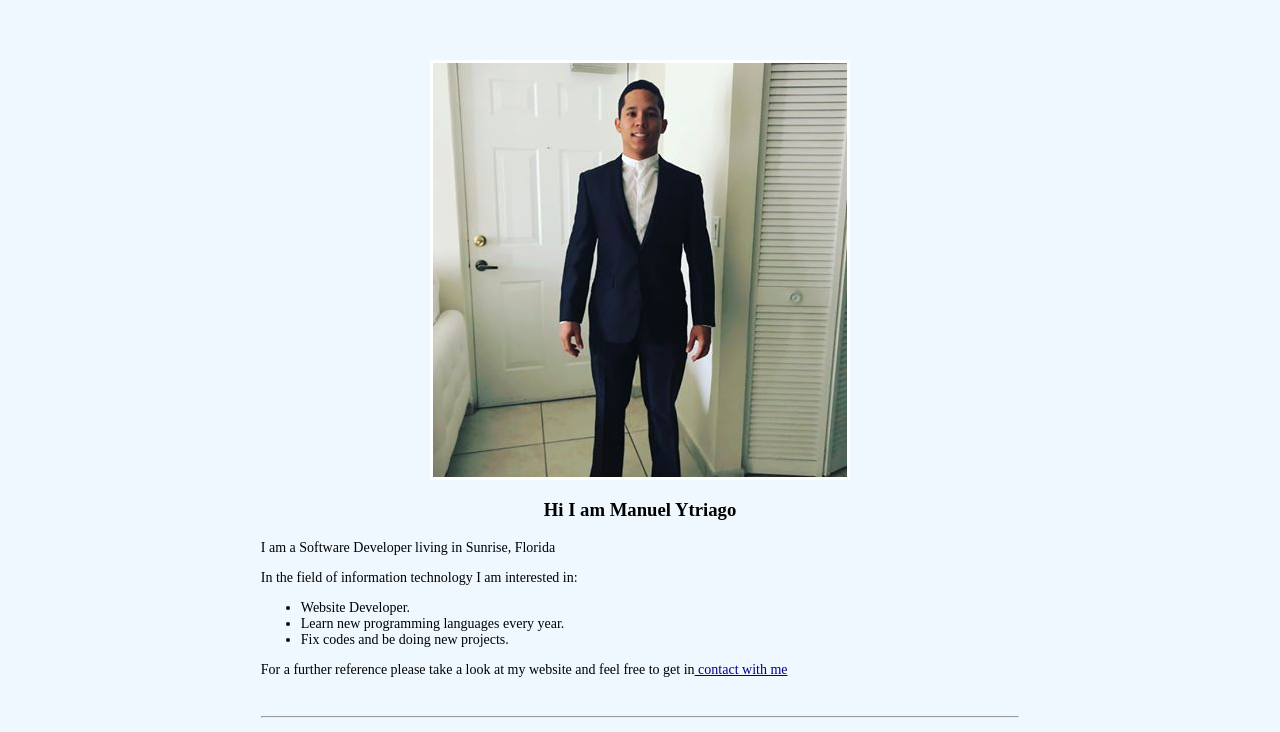
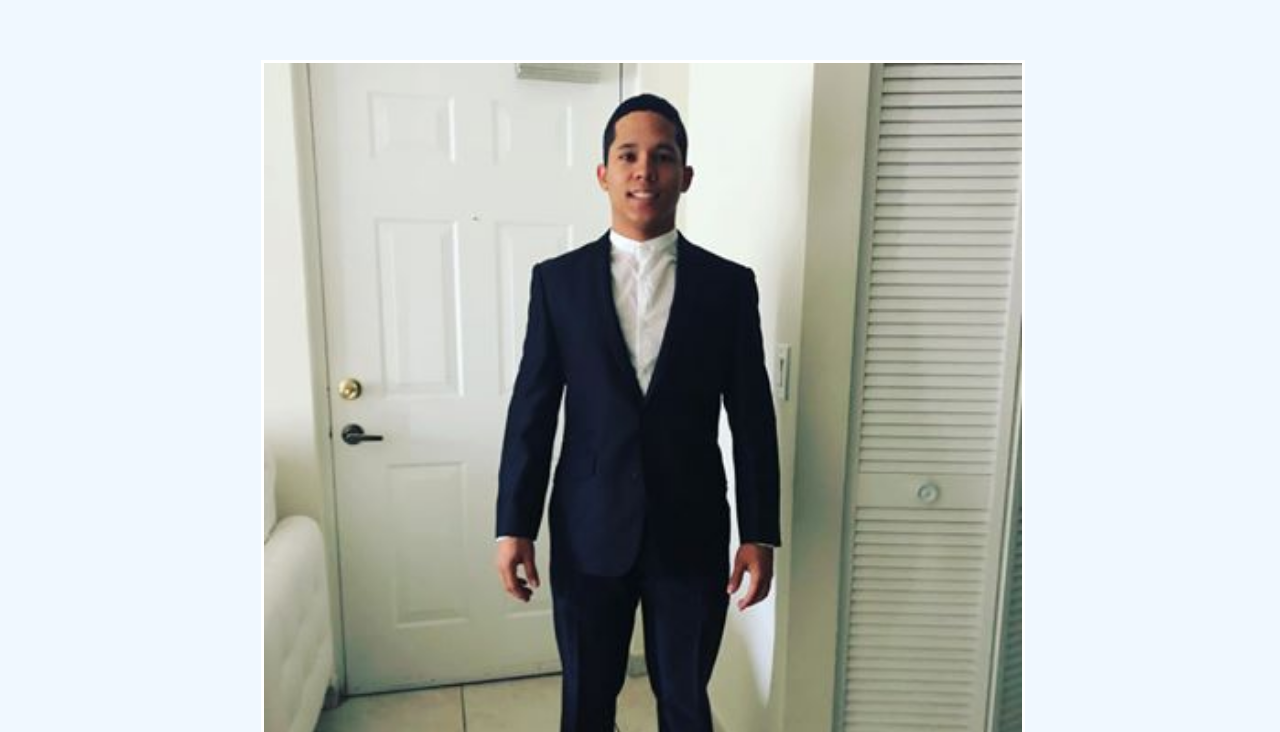
Before and after one commit to manuelytriago/my-portfolio, a plain HTML site: page index.html in a window 1280 px wide. Shown: the part 68-800 px from the top of the page. Drawn offline with Linux system fonts and the light colour scheme; some packages are replaced by stand-ins of ours.

Commit message:
Update index.html

```diff
--- a/index.html
+++ b/index.html
@@ -24,7 +24,7 @@
         <div>
             <!-- First Section for explaining who i am where i live and my goals -->
           <div>
-            <img src="images/my.jpg" alt="">
+            <img src="images/my.jpg" alt="" class="responsive">
           </div>
 
 
```
